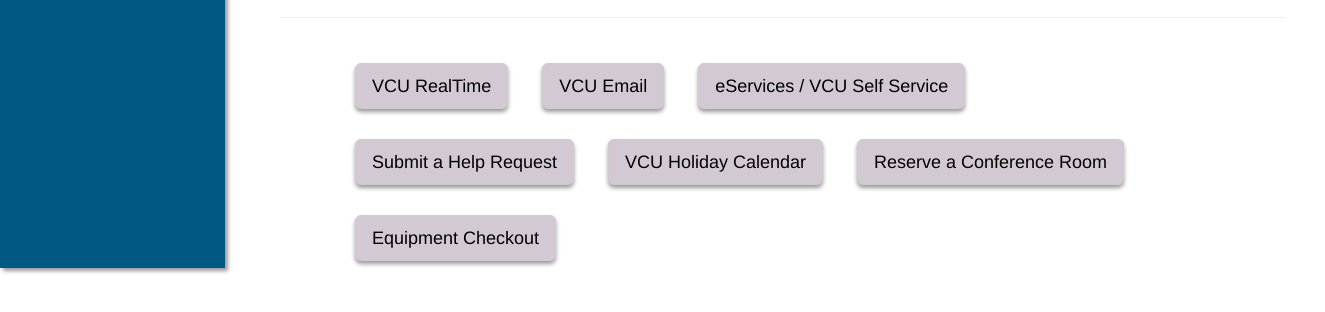
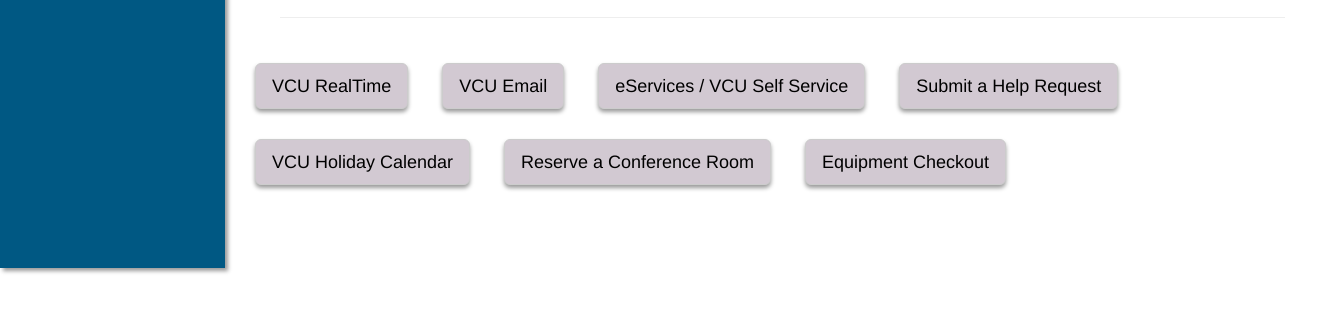
Before and after one commit to vcuppd/intranetDemo, a plain HTML site: page index.html in a window 1280 px wide. Shown: the part 532-844 px from the top of the page, 1325 px wide, since content can reach past the window. After the commit the page ends 803 px from the top, so only its background shows below. Drawn offline with Linux system fonts and the light colour scheme.

Commit message:
Update style.css

```diff
--- a/css/style.css
+++ b/css/style.css
@@ -88,7 +88,7 @@ body {
 }
 
 .quickBtn {
-     margin: 30px 60px;
+     margin: 30px -40px;
 }
 
 .quickNav {
```
